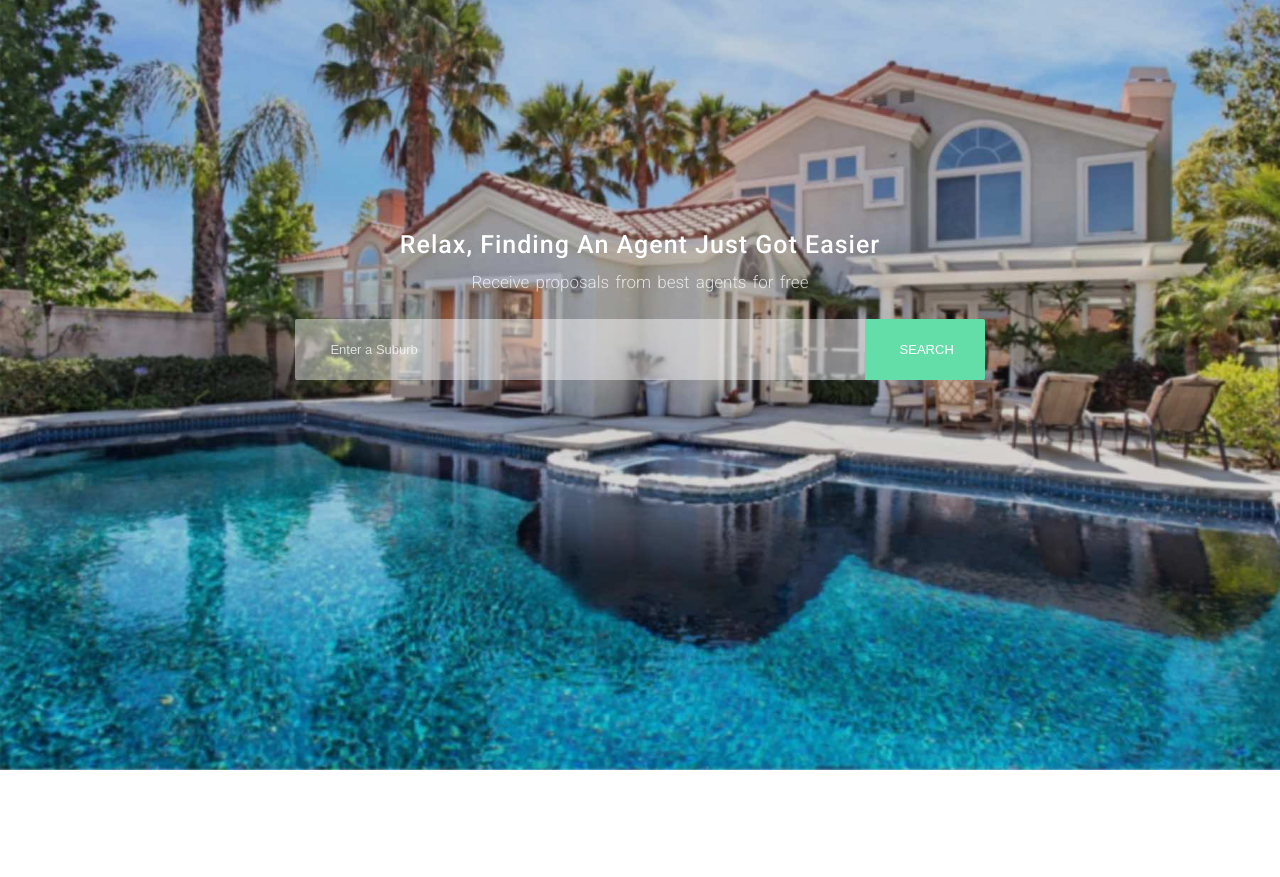
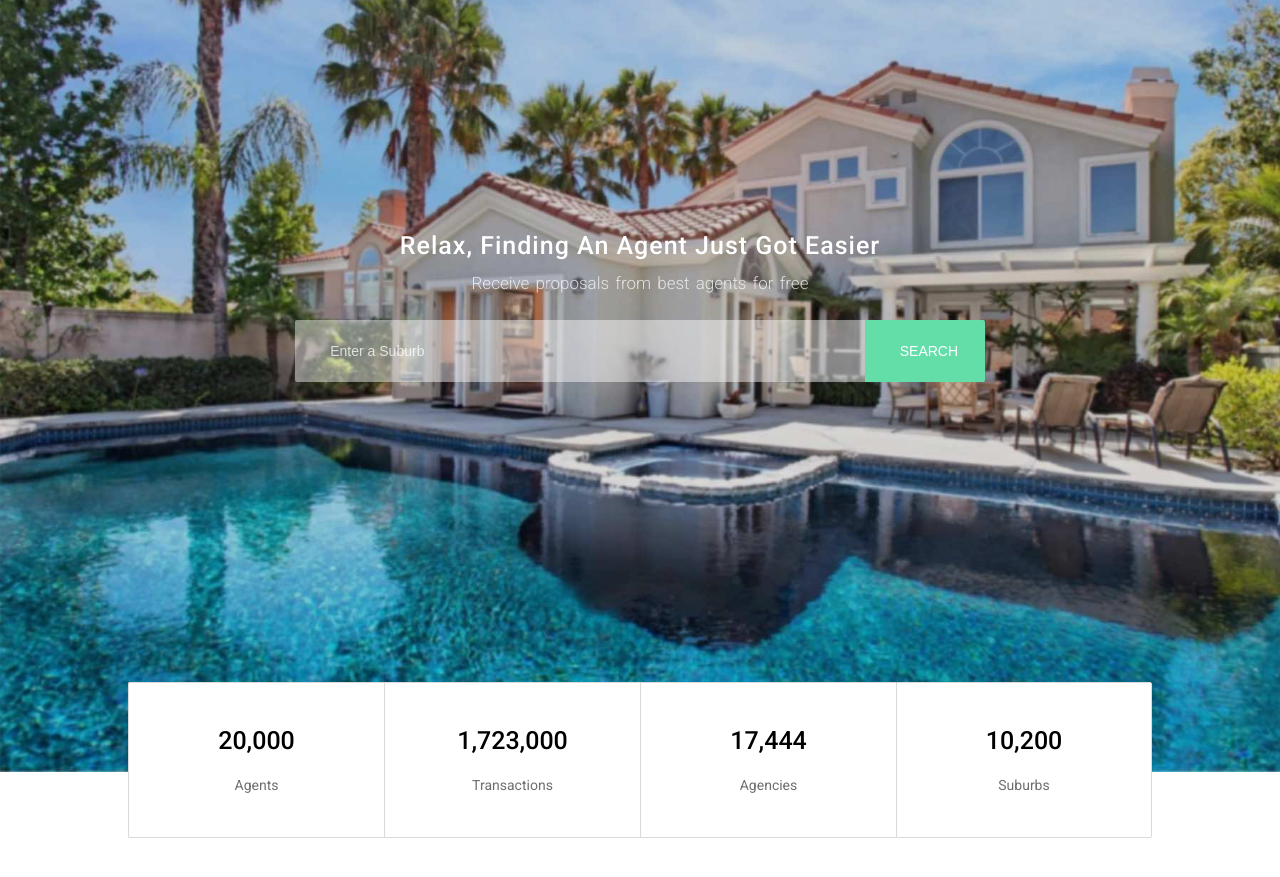
Before and after one commit to wukongkong/AW_PixelPerfect, a website: page 00FindingAgent/index.html in a window 1280 px wide. Shown: the part 83-960 px from the top of the page. Before the commit the page ends 853 px from the top, so only its background shows below. Drawn offline with Linux system fonts and the light colour scheme.

Commit message:
Complete numbers section

```diff
--- a/00FindingAgent/index.html
+++ b/00FindingAgent/index.html
@@ -29,6 +29,28 @@
       <input type="button" value="search">
     </form>
   </section>
+
+  <section class="numbers">
+    <ul>
+      <li class="number">
+        <h2>20,000</h2>
+        <h3>Agents</h3>
+      </li>
+      <li class="number">
+        <h2>1,723,000</h2>
+        <h3>Transactions</h3>
+      </li>
+      <li class="number">
+        <h2>17,444</h2>
+        <h3>Agencies</h3>
+      </li>
+      <li class="number">
+        <h2>10,200</h2>
+        <h3>Suburbs</h3>
+      </li>
+    </ul>
+  </section>
+
 </body>
 
 </html>
--- a/00FindingAgent/sass/_base.scss
+++ b/00FindingAgent/sass/_base.scss
@@ -2,12 +2,14 @@
 
 // Color - Text
 $color-base-text: white;
+$color-second-text: #6F6D70;
 
 // Color - General
 $color-background: white;
 
 // Color - Controls
 $color-button: #64DEA9;
+$color-border: #DBDAD8;
 
 // Size
 
@@ -20,7 +22,7 @@ html {
   font-family: 'Roboto', sans-serif;
 }
 
-$font-base: 1.3rem;
+$font-base: 1.4rem;
 $font-heading-one: 2.5rem;
 $font-heading-two: 1.7rem;
 $font-heading-three: 2.0rem;
--- a/00FindingAgent/sass/screen.scss
+++ b/00FindingAgent/sass/screen.scss
@@ -2,10 +2,14 @@
  * In this file you should write your main styles. (or centralize your imports)
  * Import this file using the following HTML or equivalent:
  * <link href="/stylesheets/screen.css" media="screen, projection" rel="stylesheet" type="text/css" /> */
+
 @import "susy";
 @import "../bower_components/compass-breakpoint/stylesheets/breakpoint";
 @import "compass/reset";
 @import "compass/css3";
 @import "compass/utilities/general/clearfix";
+
 @import "base";
+
 @import "section/hero";
+@import "section/numbers";
--- /dev/null
+++ b/00FindingAgent/sass/section/_numbers.scss
@@ -0,0 +1,39 @@
+.numbers {
+  width: 80%;
+  margin: 0 auto;
+
+  ul {
+    position: relative;
+    top: -9rem;
+
+    li {
+      float: left;
+      width: 25%;
+      box-sizing: border-box;
+      border: 1px solid $color-border;
+      border-right: none;
+      background-color: $color-background;
+      &:first-child{
+        border-radius: $size-control-border-radius 0 0 $size-control-border-radius;
+      }
+      &:last-child {
+        border-right: 1px solid $color-border;
+        border-radius: 0 $size-control-border-radius $size-control-border-radius 0;
+      }
+    }
+
+    h2 {
+      padding-top: 4.5rem;
+      font-size: $font-heading-one;
+      font-weight: 500;
+    }
+    h3 {
+      padding-top: 2.5rem;
+      padding-bottom: 4.5rem;
+      font-size: $font-base;
+      font-weight: 400;
+      color: $color-second-text;
+    }
+    @include clearfix;
+  }
+}
```
Also changed, not shown: 00FindingAgent/stylesheets/screen.css, 2 other files.
